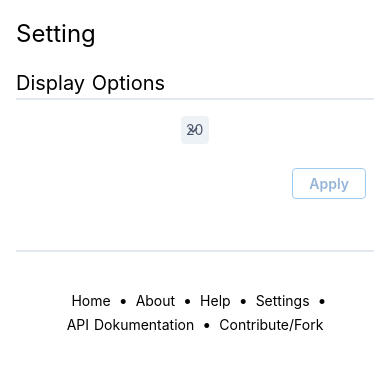
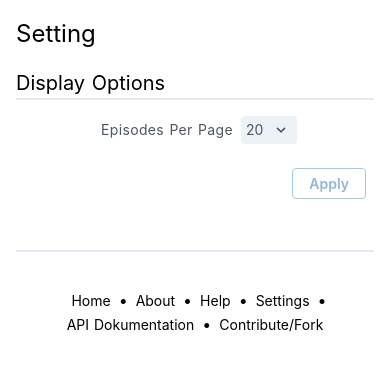
Before and after one commit to tryToCode/podcastclub, a Nuxt app: page /settings in a window 390 px wide. Shown: the top 368 px of the page. Built offline with nearby package versions, Linux system fonts and the light colour scheme; what vue-tippy would draw is missing.

Commit message:
change padding for setting select option

```diff
--- a/pages/settings.vue
+++ b/pages/settings.vue
@@ -5,14 +5,14 @@
           <h1 class="text-xl border-b-2">Display Options</h1>
           <div class="flex flex-col flex-wrap text-sm">
             <div class="flex flex-wrap justify-center items-center m-4">
-                <label class="hidden md:block md:px-2 tracking-wide text-gray-700"
+                <label class="px-2 tracking-wide text-gray-700"
                     for="grid-state">
                     Episodes Per Page
                 </label>
                 <div class="relative">
                     <select class="block appearance-none bg-gray-200
                             border border-gray-200 text-gray-700
-                            px-1 py-1 md:px-2 md:pr-8 rounded leading-tight focus:outline-none
+                            px-1 py-1 pr-8 md:px-2 md:pr-8 rounded leading-tight focus:outline-none
                             focus:bg-white focus:border-gray-500"
                         name="selectOptions"
                         @change="onFilterChange($event)"
```
